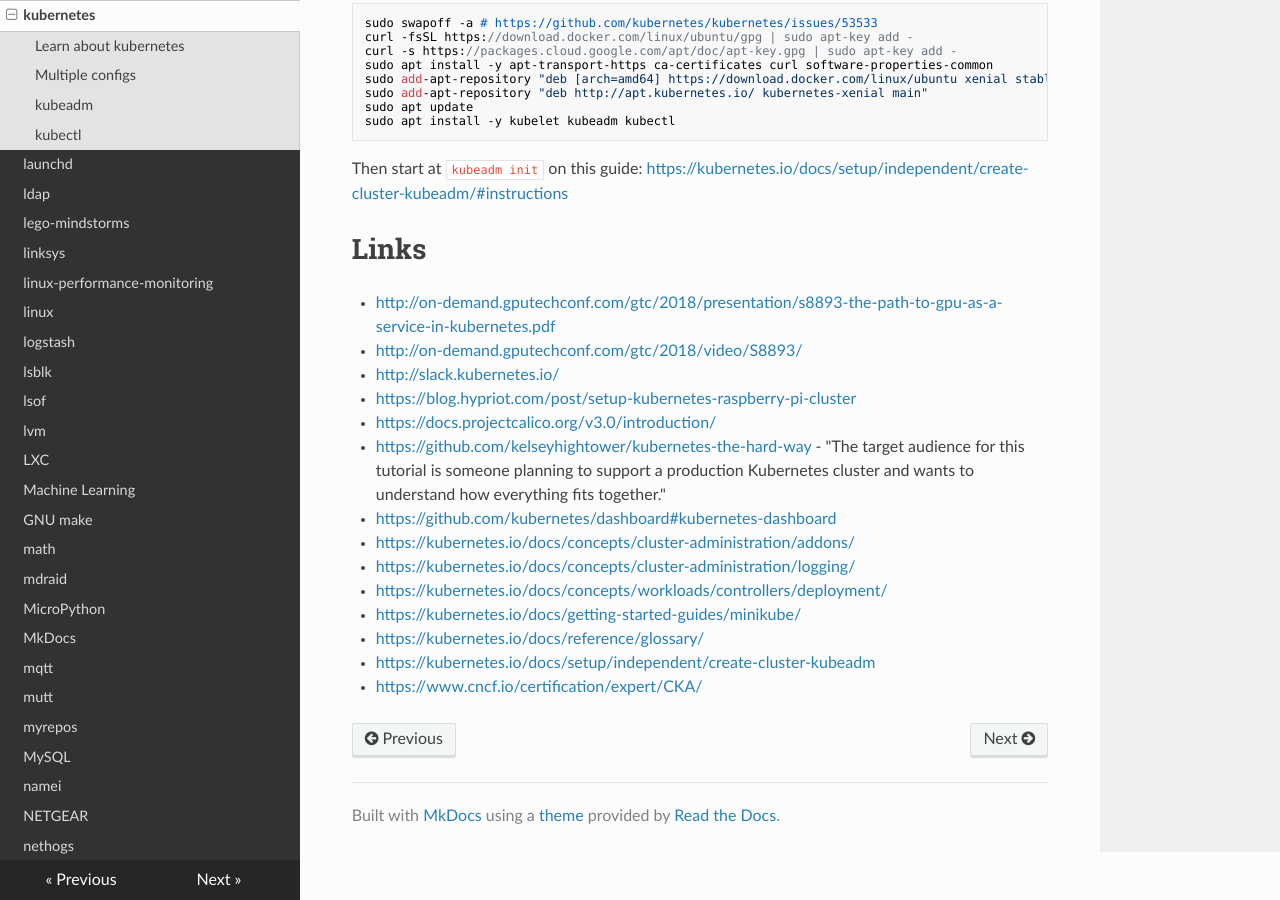
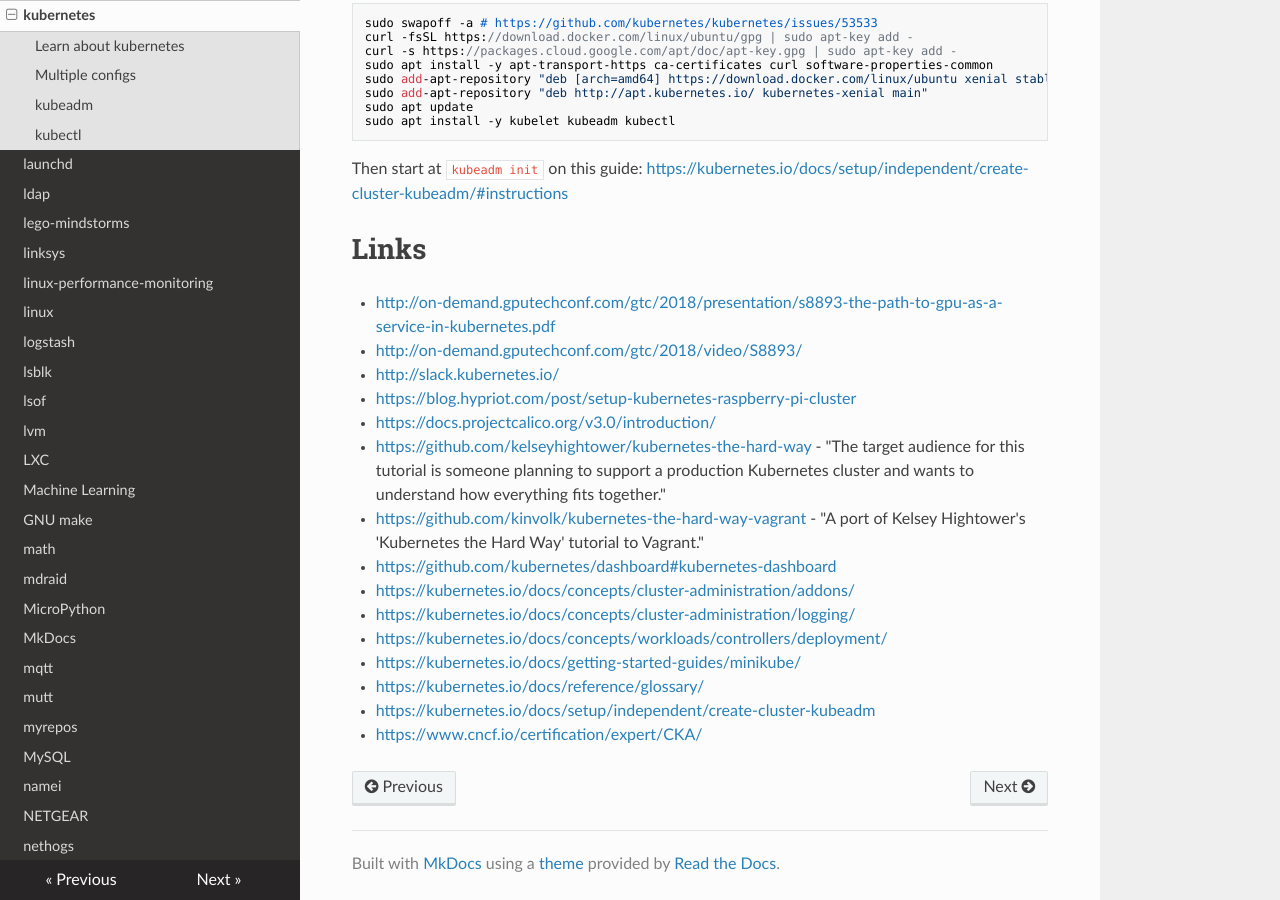
Before and after one commit to lando-cal/tech-notes, an MkDocs documentation site: the page built from docs/kubernetes.md, in a window 1280 px wide and 900 px high, scrolled down 1460 px. Built offline with MkDocs 1.6.1, drawn with Linux system fonts in a browser that asks for light colours; nearby versions of some CDN libraries.

Commit message:
Add link

```diff
--- a/docs/kubernetes.md
+++ b/docs/kubernetes.md
@@ -78,6 +78,7 @@ Then start at `kubeadm init` on this guide: <https://kubernetes.io/docs/setup/in
 - <https://blog.hypriot.com/post/setup-kubernetes-raspberry-pi-cluster>
 - <https://docs.projectcalico.org/v3.0/introduction/>
 - <https://github.com/kelseyhightower/kubernetes-the-hard-way> - "The target audience for this tutorial is someone planning to support a production Kubernetes cluster and wants to understand how everything fits together."
+- <https://github.com/kinvolk/kubernetes-the-hard-way-vagrant> - "A port of Kelsey Hightower's 'Kubernetes the Hard Way' tutorial to Vagrant."
 - <https://github.com/kubernetes/dashboard#kubernetes-dashboard>
 - <https://kubernetes.io/docs/concepts/cluster-administration/addons/>
 - <https://kubernetes.io/docs/concepts/cluster-administration/logging/>
```
